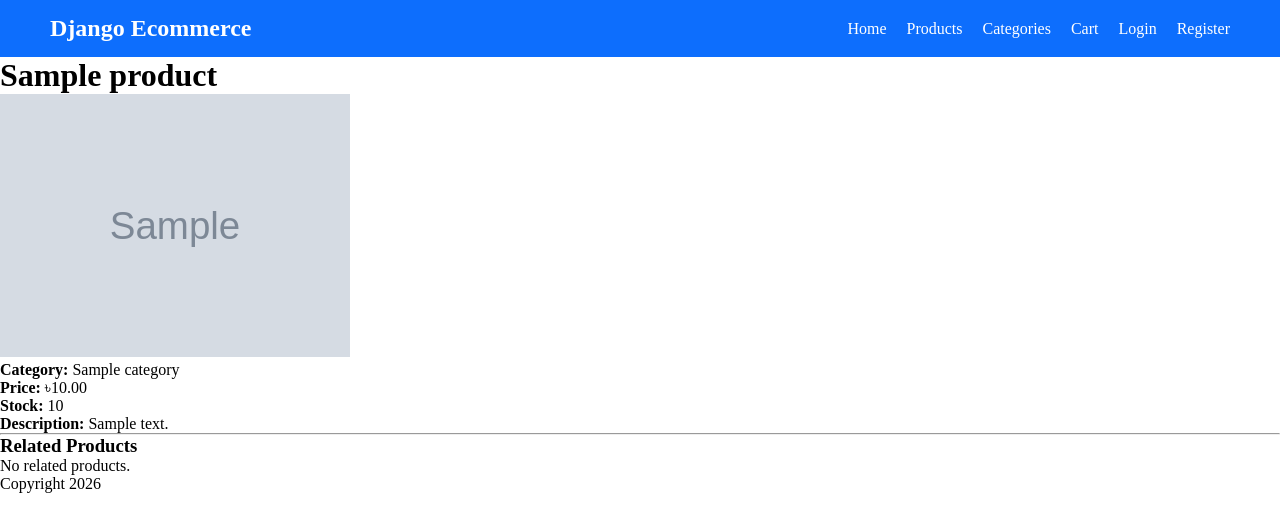
After one commit to alifahmedpbd/django-ecommerce-web, a Django app: a page that uses templates/store/product_detail.html in a window 1280 px wide. The commit adds this page. Shown: the top 532 px of the page. Run offline with Django 5.2, Linux system fonts and the light colour scheme; tables that the repository leaves empty hold one stand-in row (values such as "Sample post"); grey boxes marked "Sample" are stand-in pictures.

Commit message:
Add product detail page with related product

```diff
--- a/store/models.py
+++ b/store/models.py
@@ -1,5 +1,5 @@
 from django.db import models
-
+from django.urls import reverse
 # Create your models here.
 
 class Category(models.Model):
@@ -30,3 +30,6 @@ class Product(models.Model):
 
     def __str__(self):
         return self.name
+
+    def get_absolute_url(self):
+        return reverse("store:product_detail", args=[self.slug])
--- a/store/urls.py
+++ b/store/urls.py
@@ -8,5 +8,6 @@ app_name = "store"
 urlpatterns = [
 
     path("products/", views.product_list, name="product_list"),
+    path("products/<slug:slug>/", views.product_detail, name="product_detail"),
 
 ]
--- a/store/views.py
+++ b/store/views.py
@@ -1,4 +1,4 @@
-from django.shortcuts import render
+from django.shortcuts import render, get_object_or_404
 from .models import Product, Category
 # Create your views here.
 
@@ -10,3 +10,14 @@ def product_list(request):
     }
 
     return render(request, "store/product_list.html", context)
+
+def product_detail(request, slug):
+    product = get_object_or_404(Product, slug=slug, available=True)
+    related_products = Product.objects.filter(category=product.category, available=True).exclude(id=product.id)[:4]
+
+    context = {
+        "product": product,
+        "related_products": related_products,
+    }
+
+    return render(request, "store/product_detail.html", context)
--- /dev/null
+++ b/templates/store/product_detail.html
@@ -0,0 +1,37 @@
+{% extends "base.html" %}
+
+{% block content %}
+
+<h1>{{ product.name }}</h1>
+
+{% if product.image %}
+    <img src="{{ product.image.url }}" width="350">
+{% endif %}
+
+<p><strong>Category:</strong> {{ product.category }}</p>
+
+<p><strong>Price:</strong> ৳{{ product.price }}</p>
+
+<p><strong>Stock:</strong> {{ product.stock }}</p>
+
+<p><strong>Description:</strong> {{ product.description }}</p>
+
+<hr>
+
+<h3>Related Products</h3>
+
+{% for item in related_products %}
+
+    <a href="{{ item.get_absolute_url }}">
+        {{ item.name }}
+    </a>
+
+    <br>
+
+{% empty %}
+
+    <p>No related products.</p>
+
+{% endfor %}
+
+{% endblock %}
--- a/templates/store/product_list.html
+++ b/templates/store/product_list.html
@@ -10,7 +10,11 @@
 
 <h2>
 
+<a href="{{ product.get_absolute_url }}">
+
 {{ product.name }}
+
+</a>
 
 </h2>
 
```
